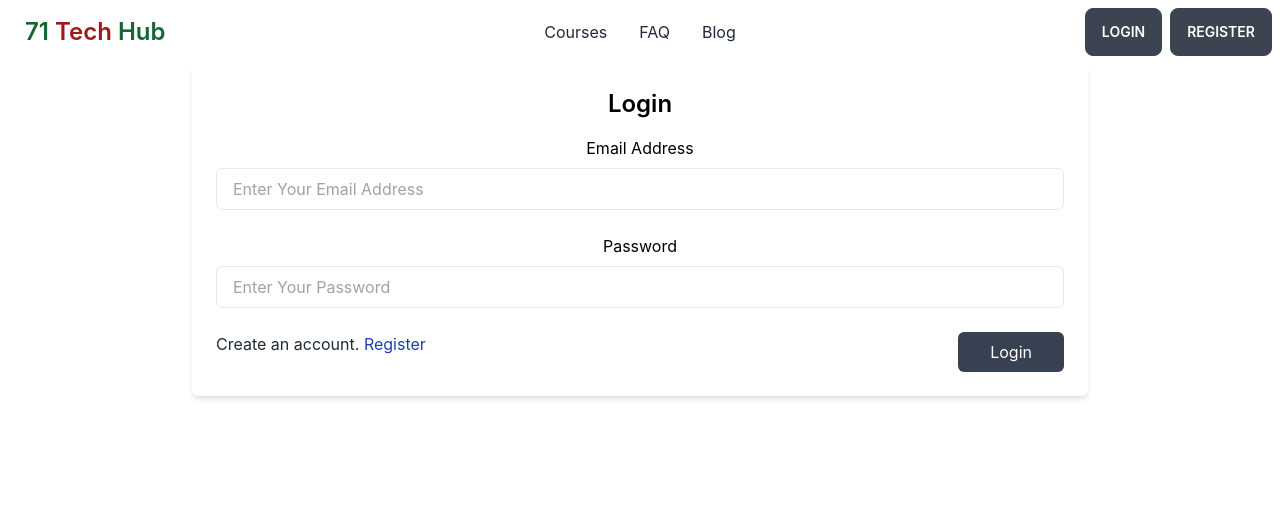
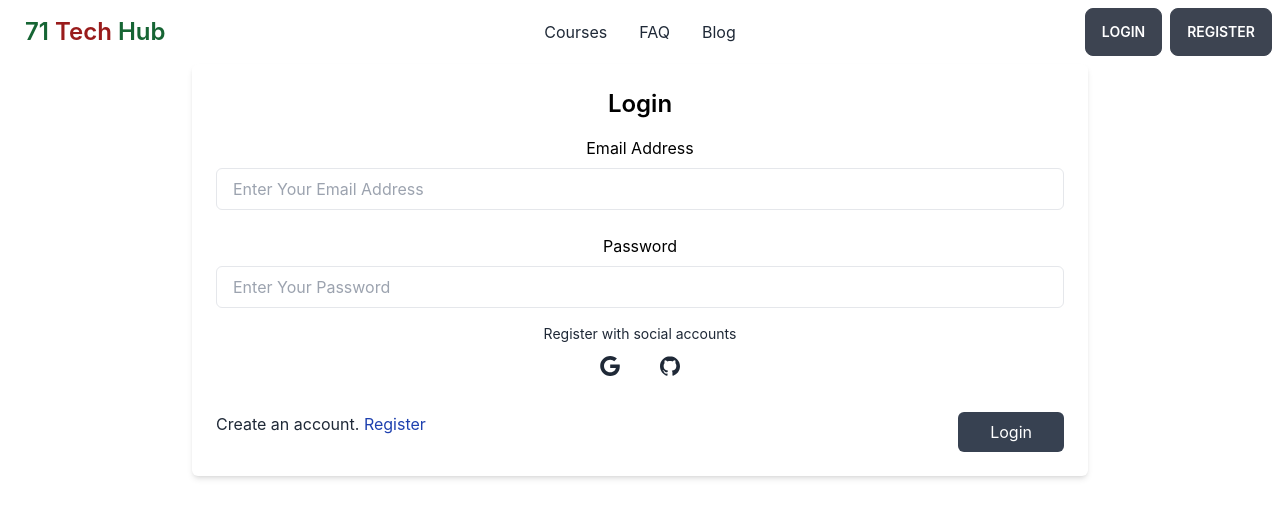
Before and after one commit to Fahim-2001/Learning-App-Client, a React (Create React App) app: page /login in a window 1280 px wide. Shown: the top 518 px of the page. Built offline with nearby package versions, Linux system fonts and the light colour scheme.

Commit message:
Icon added in Login

```diff
--- a/src/Pages/Courses/Course/Course.js
+++ b/src/Pages/Courses/Course/Course.js
@@ -1,7 +1,7 @@
 import React from "react";
 
 const Course = ({ course }) => {
-  const { id, course_name, image, course_duration } = course;
+  const { course_name, image, course_duration } = course;
   return (
     <div className="max-w-xs p-6 rounded-md shadow-md dark:bg-gray-900 dark:text-gray-50">
       <img
--- a/src/Pages/Courses/Courses.js
+++ b/src/Pages/Courses/Courses.js
@@ -9,11 +9,7 @@
   console.log(allCourses);
   return (
     <div className="courses-container">
-      <div className="grid sm:grid-cols-3 ">
-        {allCourses.map((course) => (
-          <Course key={course.id} course={course}></Course>
-        ))}
-      </div>
+      <div className="grid sm:grid-cols-3 "></div>
       <RightSideContent></RightSideContent>
     </div>
   );
--- a/src/Pages/Courses/RightSideContent/RightSideContent.js
+++ b/src/Pages/Courses/RightSideContent/RightSideContent.js
@@ -3,7 +3,7 @@
 const RightSideContent = () => {
   return (
     <div>
-      <h1>Right Side Content</h1>
+      <h1>Here we have categories courses.</h1>
     </div>
   );
 };
--- a/src/Pages/Login/Login.js
+++ b/src/Pages/Login/Login.js
@@ -38,7 +38,33 @@
             />
           </div>
         </div>
-
+        <div className="flex items-center pt-4 space-x-1">
+          <div className="flex-1 h-px sm:w-16 dark:bg-gray-700"></div>
+          <p className="px-3 text-sm dark:text-gray-400">
+            Register with social accounts
+          </p>
+          <div className="flex-1 h-px sm:w-16 dark:bg-gray-700"></div>
+        </div>
+        <div className="flex justify-center space-x-4">
+          <button aria-label="Log in with Google" className="p-3 rounded-sm">
+            <svg
+              xmlns="http://www.w3.org/2000/svg"
+              viewBox="0 0 32 32"
+              className="w-5 h-5 fill-current"
+            >
+              <path d="M16.318 13.714v5.484h9.078c-0.37 2.354-2.745 6.901-9.078 6.901-5.458 0-9.917-4.521-9.917-10.099s4.458-10.099 9.917-10.099c3.109 0 5.193 1.318 6.38 2.464l4.339-4.182c-2.786-2.599-6.396-4.182-10.719-4.182-8.844 0-16 7.151-16 16s7.156 16 16 16c9.234 0 15.365-6.49 15.365-15.635 0-1.052-0.115-1.854-0.255-2.651z"></path>
+            </svg>
+          </button>
+          <button aria-label="Log in with GitHub" className="p-3 rounded-sm">
+            <svg
+              xmlns="http://www.w3.org/2000/svg"
+              viewBox="0 0 32 32"
+              className="w-5 h-5 fill-current"
+            >
+              <path d="M16 0.396c-8.839 0-16 7.167-16 16 0 7.073 4.584 13.068 10.937 15.183 0.803 0.151 1.093-0.344 1.093-0.772 0-0.38-0.009-1.385-0.015-2.719-4.453 0.964-5.391-2.151-5.391-2.151-0.729-1.844-1.781-2.339-1.781-2.339-1.448-0.989 0.115-0.968 0.115-0.968 1.604 0.109 2.448 1.645 2.448 1.645 1.427 2.448 3.744 1.74 4.661 1.328 0.14-1.031 0.557-1.74 1.011-2.135-3.552-0.401-7.287-1.776-7.287-7.907 0-1.751 0.62-3.177 1.645-4.297-0.177-0.401-0.719-2.031 0.141-4.235 0 0 1.339-0.427 4.4 1.641 1.281-0.355 2.641-0.532 4-0.541 1.36 0.009 2.719 0.187 4 0.541 3.043-2.068 4.381-1.641 4.381-1.641 0.859 2.204 0.317 3.833 0.161 4.235 1.015 1.12 1.635 2.547 1.635 4.297 0 6.145-3.74 7.5-7.296 7.891 0.556 0.479 1.077 1.464 1.077 2.959 0 2.14-0.020 3.864-0.020 4.385 0 0.416 0.28 0.916 1.104 0.755 6.4-2.093 10.979-8.093 10.979-15.156 0-8.833-7.161-16-16-16z"></path>
+            </svg>
+          </button>
+        </div>
         <div class="flex justify-between mt-6">
           <p>
             Create an account.{" "}
--- a/src/Pages/Register/Register.js
+++ b/src/Pages/Register/Register.js
@@ -1,7 +1,5 @@
 import React from "react";
 import { Link } from "react-router-dom";
-import { FcGoogle } from "react-icons/fc";
-import { FaGithubSquare } from "react-icons/fa";
 
 const Register = () => {
   return (
--- a/src/Routes/Routes.js
+++ b/src/Routes/Routes.js
@@ -18,8 +18,8 @@
       },
       {
         path: "/courses",
+        loader: () => fetch("http://localhost:5000/courses"),
         element: <Courses></Courses>,
-        loader: () => fetch(`http://localhost:5000/courses`),
       },
       {
         path: "/faq",
```
